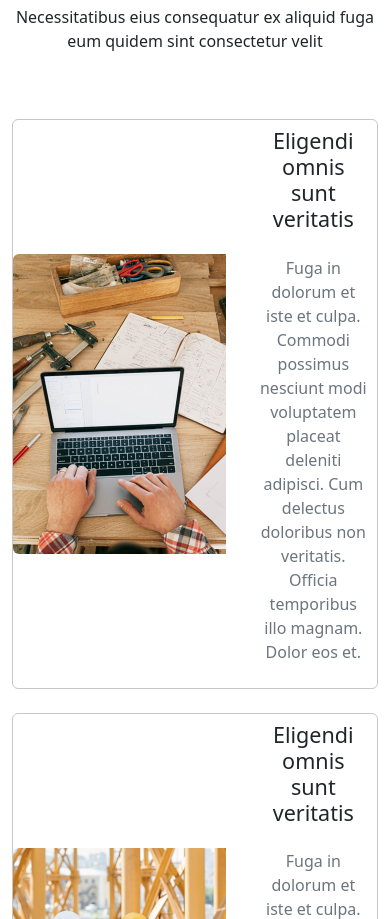
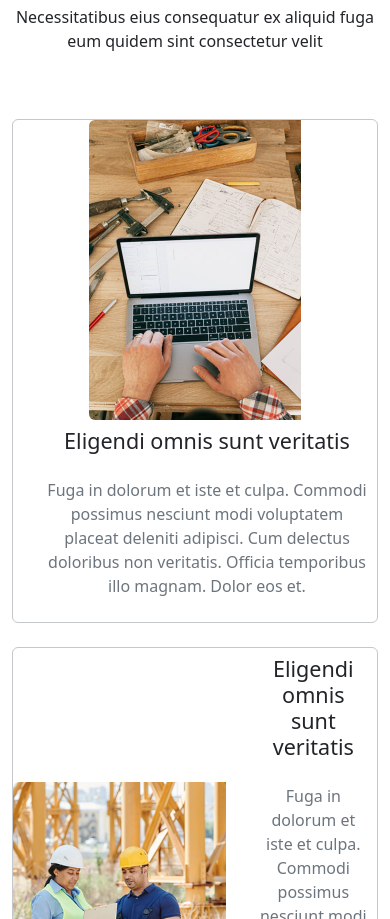
Before and after one commit to alieldeeb1992/UpStruction-Bootstrap, a plain HTML site: page index.html in a window 390 px wide. Shown: the part 2369-3288 px from the top of the page. Drawn offline with nearby package versions, Linux system fonts and the light colour scheme.

Commit message:
Update index.html

```diff
--- a/index.html
+++ b/index.html
@@ -191,7 +191,7 @@
         <div class="row g-4">
           <div class="col-sm-12 col-md-12 col-lg-6">
             <div
-              class="p-0 d-flex align-items-center border border-secondary-subtle rounded"
+              class="p-0 d-sm-flex align-items-center border border-secondary-subtle rounded"
             >
               <div class="img">
                 <img src="images/constructions-1.jpg" alt="" class="rounded-start" />
```
